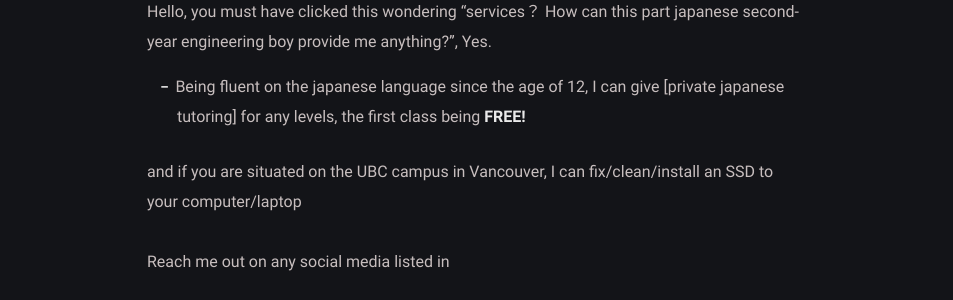
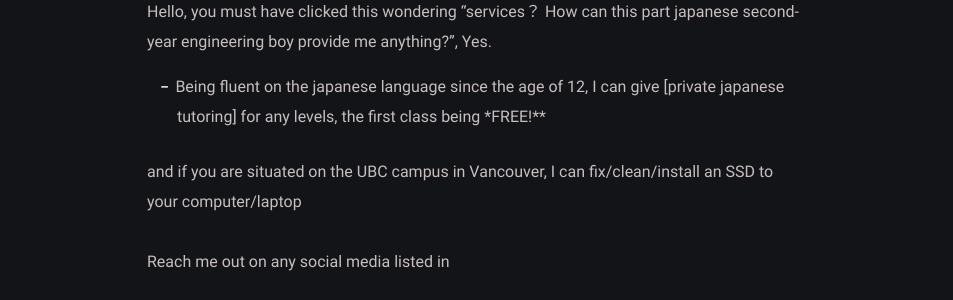
Before and after one commit to Pistachihen/pistachi.github.io, a Jekyll site: the page built from _posts/welcome-to-jekyll/2020-08-29-welcome-to-jekyll.md, in a window 1280 px wide. Shown: the part 356-656 px from the top of the page, without its empty margins (163-1116 px from the left). Built offline with Jekyll 4.4.1, drawn with Linux system fonts in a browser that asks for light colours.

```diff
--- a/_posts/welcome-to-jekyll/2020-08-29-welcome-to-jekyll.md
+++ b/_posts/welcome-to-jekyll/2020-08-29-welcome-to-jekyll.md
@@ -6,7 +6,7 @@ categories: services
 ---
 Hello, you must have clicked this wondering "services？ How can this part japanese second-year engineering boy provide me anything?", Yes.
 
-- Being fluent on the japanese language since the age of 12, I can give [private japanese tutoring] for any levels, the first class being **FREE!**
+- Being fluent on the japanese language since the age of 12, I can give [private japanese tutoring] for any levels, the first class being *FREE!**
 
 and if you are situated on the UBC campus in Vancouver, I can fix/clean/install an SSD to your computer/laptop
 
```
